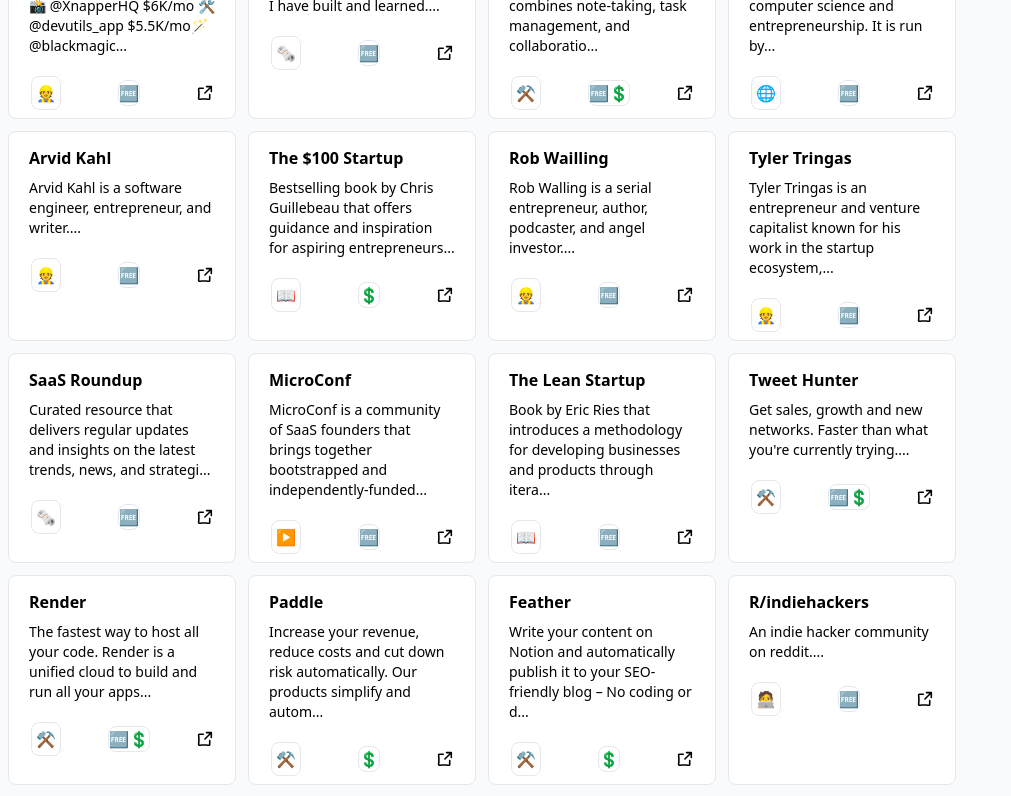
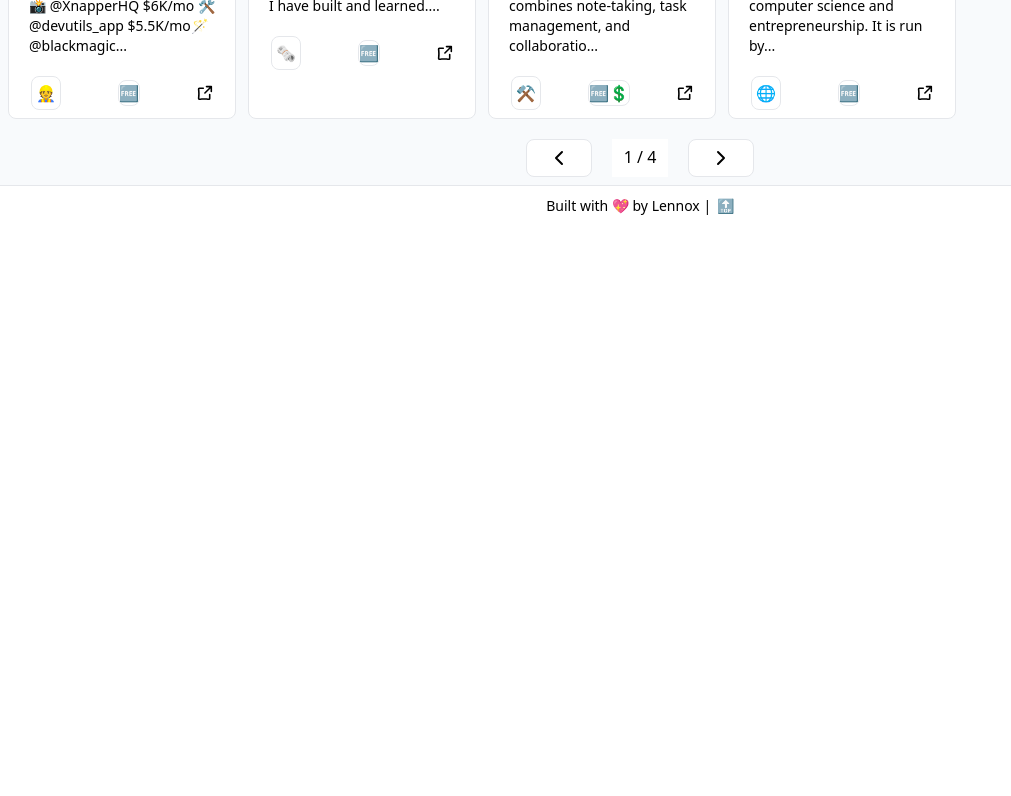
Before and after one commit to lennyAiko/ih-wiki, a Vue app: page / in a window 1280 px wide. Shown: the part 700-1496 px from the top of the page, without its empty margins (0-1011 px from the left). After the commit the page ends 925 px from the top, so only its background shows below. Built offline with nearby package versions, Linux system fonts and the light colour scheme; no server answers.

Commit message:
feat: Pagination with suggested changes. Closes #1

```diff
--- a/src/views/HomeView.vue
+++ b/src/views/HomeView.vue
@@ -9,9 +9,18 @@
 
 const categories = ref()
 const store = ref(data)
-const filteredStore = ref()
+const filteredStore = ref([])
 const search = ref('')
 const activeCategory = ref('')
+const perPage = ref(12)
+
+const totalPages = ref()
+const currentPage = ref(0)
+const paginatedItems = ref([])
+
+if (window.innerWidth < 780) {
+    perPage.value = 8;
+}
 
 const quickViewData = ref('')
 
@@ -44,6 +53,7 @@
         }
 
     })
+    currentPage.value = 0;
 }
 
 onMounted(() => {
@@ -54,10 +64,20 @@
         .sort((a, b) => a.localeCompare(b))
     categories.value = [...new Set(categories.value)]
     filterStore('all')
+    totalPages.value = Math.ceil(filteredStore.value.length / perPage.value)
+
 })
 
 watch(search, () => {
     filteredStore.value = store.value.filter(item => item.name.toLowerCase().includes(search.value.toLowerCase()))
+})
+
+watch([filteredStore, currentPage], () => {
+    const startIndex = currentPage.value * perPage.value;
+
+    totalPages.value = Math.ceil(filteredStore.value.length / perPage.value);
+    paginatedItems.value = filteredStore.value.slice(startIndex, startIndex + perPage.value);
+    if (perPage.value == 8) window.scrollTo({ top: 0, left: 0, behavior: 'smooth' });
 })
 
 // implement counter
@@ -109,7 +129,7 @@
 
             <div class="grid grid-cols-3 gap-3 overflow-hidden md:w-3/4 md:grid-cols-3 lg:grid-cols-4 min-w-min xs:grid-cols-1 auto-cols-min auto-rows-min">
 
-                <div v-for="item in filteredStore"
+                <div v-for="item in paginatedItems"
                 class="border rounded-lg items-start bg-white px-5 py-1.5 justify-start block overflow-hidden h-auto hover:sm:shadow-lg hover:shadow-md" @mouseover="handleQuickViewData(item)"
                 @mouseleave="() => { quickViewData = '' }"
                 >
@@ -171,6 +191,24 @@
             </div>
 
         </div>
+        <!--pagination-->
+        <div class="flex justify-center mt-5 gap-5" v-if="filteredStore.length > perPage">
+                <button @click="currentPage--" :disabled="currentPage <= 0" class="border rounded-lg items-start bg-white px-5 py-1.5 justify-start block overflow-hidden h-auto">
+                    <svg class="w-6 h-6" xmlns="http://www.w3.org/2000/svg" viewBox="0 0 24 24" fill="none" stroke="currentColor" stroke-width="2"
+                        stroke-linecap="round" stroke-linejoin="round">
+                        <polyline points="15 18 9 12 15 6"></polyline>
+                    </svg>
+                </button>
+                <span class="bg-white px-3 py-1.5"> {{ currentPage + 1 }} / {{ totalPages }}</span>
+                <button @click="currentPage++" :disabled="currentPage >= totalPages - 1" class="border rounded-lg items-start bg-white px-5 py-1.5 justify-start block overflow-hidden h-auto">
+                    <span>
+                        <svg class="w-6 h-6" xmlns="http://www.w3.org/2000/svg" viewBox="0 0 24 24" fill="none" stroke="currentColor" stroke-width="2"
+                            stroke-linecap="round" stroke-linejoin="round">
+                            <polyline points="9 18 15 12 9 6"></polyline>
+                        </svg>
+                    </span>
+                </button>
+        </div>
 
     </div>
 
```
